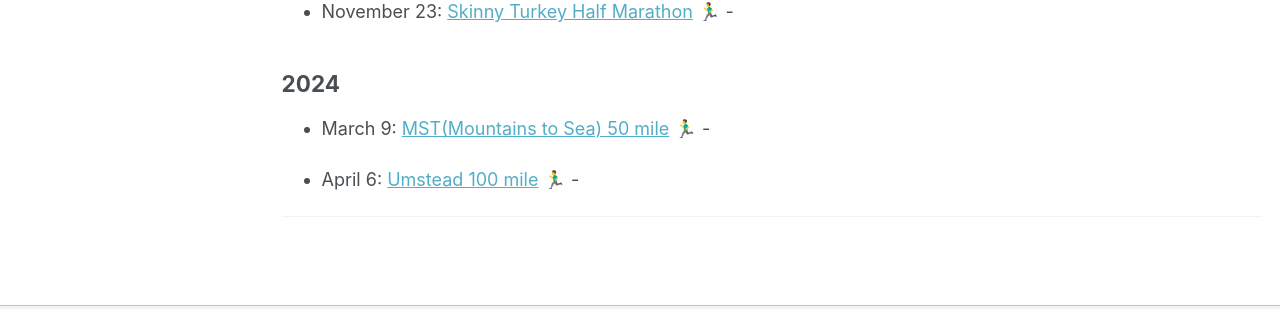
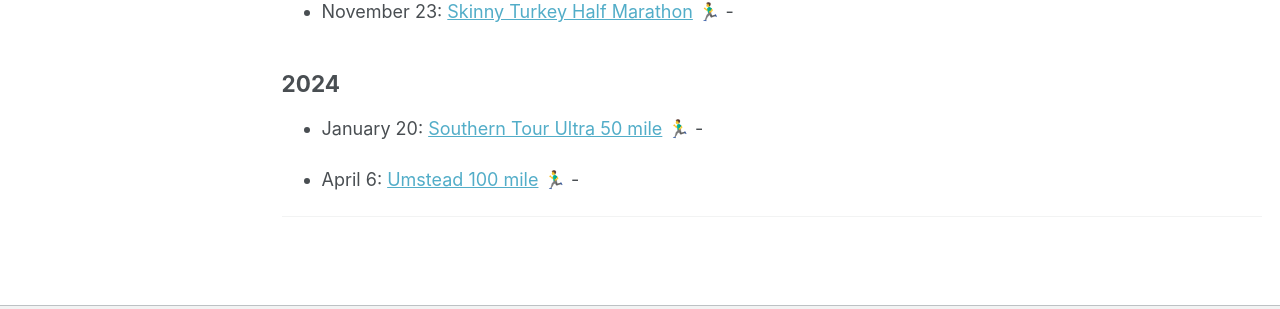
Before and after one commit to caratliff/caratliff.github.io, a Jekyll site: the page built from _pages/race-calendar.md, in a window 1280 px wide and 1342 px high. Shown: the part 909-1218 px from the top of the window. Built offline with Jekyll 4.4.1, drawn with Linux system fonts in a browser that asks for light colours; emoji names are drawn with the system emoji font.

Commit message:
Update race-calendar.md

```diff
--- a/_pages/race-calendar.md
+++ b/_pages/race-calendar.md
@@ -42,7 +42,7 @@ redirect_from:
 
 ## 2024
 
-- March 9: [MST(Mountains to Sea) 50 mile](https://ultrarunning.com/calendar/event/mst-100) :running_man: -
+- January 20: [Southern Tour Ultra 50 mile](https://www.southerntourultra.com) :running_man: -
 
 - April 6: [Umstead 100 mile](https://ultrarunning.com/calendar/event/umstead) :running_man: -
 
```
